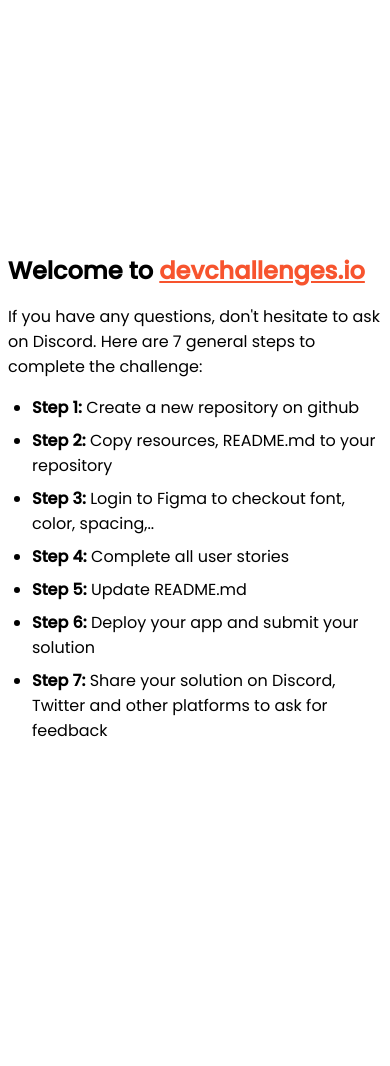
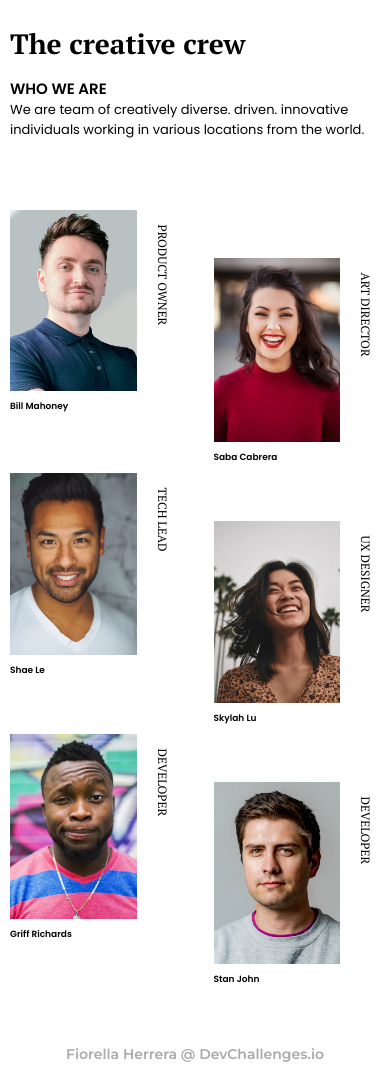
Before and after one commit to fio4/Mi-p-gina-de-equipo, a plain HTML site: page index.html in a window 390 px wide. Before the commit the page ends 844 px from the top, so only its background shows below. Drawn offline with Linux system fonts and the light colour scheme.

Commit message:
terminado

```diff
--- a/index.html
+++ b/index.html
@@ -1,95 +1,86 @@
 <!DOCTYPE html>
 <html lang="en">
-  <head>
-    <meta charset="utf-8" />
-    <meta
-      name="viewport"
-      content="width=device-width, initial-scale=1,
-  maximum-scale=5"
-    />
+<head>
+  <meta charset="UTF-8">
+  <meta name="viewport" content="width=device-width, initial-scale=1.0">
+  <link rel="stylesheet" href="style.css">
+  <link rel="preconnect" href="https://fonts.gstatic.com">
+<link href="https://fonts.googleapis.com/css2?family=Montserrat:wght@600&family=PT+Serif:wght@400;700&family=Poppins:wght@400;600&display=swap" rel="stylesheet">
+  <title>Mi Página de Equipo</title>
+</head>
+<body>
+  <section class="content-flex ">
+    <h3 class="letra-title">The creative crew</h3>
+    <div class="max-width">
+      <p class="letra-title-main">WHO WE ARE</p>
+      <p class="letra-text-main">We are team of creatively diverse. driven. innovative individuals working in various locations from the world.</p>
+    </div>
+  </section>
 
-    <link rel="icon" href="devchallenges.png" />
+  <section class="content-main">
+    <article class="content-img">
+      <div class="img-flex">
+        <img src="./photo1.png">
+        <div class="caja-text">
+          <p class="text-direction">PRODUCT OWNER</p>
+        </div>
+      </div>
+      <p class="letra-nombres">Bill Mahoney</p>
+    </article>
 
-    <link
-      rel="shortcut icon"
-      type="image/x-icon"
-      href="https://devchallenges.io/"
-    />
+    <article class="content-img">
+      <div class="img-flex">
+        <img src="./photo2.png">
+        <div class="caja-text">
+          <p class="text-direction">ART DIRECTOR</p>
+        </div>
+      </div>
+      <p class="letra-nombres">Saba Cabrera</p>
+    </article>
 
-    <link
-      href="https://fonts.googleapis.com/css2?family=Poppins:wght@400;500&display=swap"
-      rel="stylesheet"
-    />
+    <article class="content-img">
+      <div class="img-flex">
+        <img src="./photo3.png">
+        <div class="caja-text">
+          <p class="text-direction">TECH LEAD</p>
+        </div>
+      </div>
+      <p class="letra-nombres">Shae Le</p>
+    </article>
 
-    <title>Devchallenges</title>
+    <article class="content-img">
+      <div class="img-flex">
+        <img src="./photo4.png">
+        <div class="caja-text">
+          <p class="text-direction">UX DESIGNER</p>
+        </div>
+      </div>
+      <p class="letra-nombres">Skylah Lu</p>
+    </article>
 
-    <style>
-      body {
-        font-family: "Poppins", sans-serif;
-      }
+    <article class="content-img">
+      <div class="img-flex">
+        <img src="./photo5.png">
+        <div class="caja-text">
+          <p class="text-direction">DEVELOPER</p>
+        </div>
+      </div>
+      <p class="letra-nombres">Griff Richards</p>
+    </article>
 
-      ul {
-        padding-left: 24px;
-      }
+    <article class="content-img">
+      <div class="img-flex">
+        <img src="./photo6.png">
+        <div class="caja-text">
+         <p class="text-direction">DEVELOPER</p>
+        </div>
+      </div>
+      <p class="letra-nombres">Stan John</p>
+    </article>
 
-      li {
-        margin-bottom: 8px;
-      }
-
-      .welcome {
-        max-width: 800px;
-        margin: 0 auto;
-      }
-
-      .welcome-text {
-        margin-top: 30vh;
-        font-weight: 500;
-      }
-
-      .welcome-text p {
-        font-size: 1rem;
-        font-weight: 400;
-      }
-
-      .welcome-text h1 {
-        font-size: 1.5rem;
-      }
-
-      .welcome-text a {
-        color: #f7542e;
-      }
-    </style>
-  </head>
-  <body>
-    <div class="welcome">
-      <div class="welcome-text">
-        <h1>
-          Welcome to
-          <a href="https://devchallenges.io/" target="_blank"
-            >devchallenges.io</a
-          >
-        </h1>
-
-        <p>
-          If you have any questions, don't hesitate to ask on Discord. Here are
-          7 general steps to complete the challenge:
-        </p>
-      </div>
-
-      <ul>
-        <li><b>Step 1:</b> Create a new repository on github</li>
-        <li><b>Step 2:</b> Copy resources, README.md to your repository</li>
-        <li>
-          <b>Step 3:</b> Login to Figma to checkout font, color, spacing,..
-        </li>
-        <li><b>Step 4:</b> Complete all user stories</li>
-        <li><b>Step 5:</b> Update README.md</li>
-        <li><b>Step 6:</b> Deploy your app and submit your solution</li>
-        <li>
-          <b>Step 7:</b> Share your solution on Discord, Twitter and other
-          platforms to ask for feedback
-        </li>
-      </ul>
-    </div>
-  </body>
+  </section>
+  <footer>
+    <p class="footer">Fiorella Herrera @ DevChallenges.io</p>
+  </footer>
+</body>
 </html>
--- /dev/null
+++ b/style.css
@@ -0,0 +1,176 @@
+body{
+    margin: 0 auto;
+    max-width: 1100px;
+    padding: 0 45px;
+    min-width: 325px;
+}
+img{
+    max-width: 100%;
+}
+
+.content-flex{
+    display: flex;
+    justify-content: space-between;
+}
+.content-main{
+    display: flex;
+    justify-content: space-between;
+    flex-flow: row wrap;
+    margin-top: 70px;
+}
+
+.letra-title{
+    font-family: 'PT Serif';
+    font-weight: 700;
+    font-size: 36px;
+}
+
+.max-width{
+    max-width: 400px;
+}
+
+.letra-title-main{
+    font-family: 'Poppins';
+    font-weight: 600;
+    font-size: 18px;
+}
+
+.letra-text-main{
+    font-family: 'Poppins';
+    font-weight: 400;
+    font-size: 18px;
+    line-height: 27px;
+}
+
+.content-img{
+    max-width: 30%;
+
+}
+
+.caja-text{
+    width: 50px;
+    font-family: 'PT Serif';
+    font-weight: 400;
+    font-size: 12px;
+    padding-top: 20px;
+}
+
+.text-direction{
+    white-space: nowrap;
+    transform: rotate(90deg);
+}
+
+.letra-nombres{
+    font-family: 'Poppins';
+    font-weight: 600;
+    font-size: 18px;
+}
+.img-flex{
+    display: flex;
+    padding-right: 40px;
+
+}
+
+.footer{
+    font-family: 'Montserrat';
+    font-weight: 600;
+    font-size: 14px;
+    color: #A9A9A9;
+    text-align: center;
+    margin-top: 50px;
+}
+
+.content-img:nth-child(3n+2){
+    padding-top: 70px;
+}
+
+@media (max-width: 635px) {
+    .content-flex {
+        display: block;
+        justify-content: space-between;
+    }
+    .letra-nombres {
+        font-size: 12px;
+    }
+    .content-img {
+        max-width: 45%;
+    }
+    .content-img:nth-child(3n+2) {
+        padding-top: 48px;
+    }
+
+    .letra-title-main {
+        font-size: 15px;
+    }
+
+    .letra-text-main {
+        font-size: 15px;
+        line-height: 20px;
+    }
+    .content-img:nth-child(3n+2) {
+        padding-top: 0;
+    }
+    .content-img:nth-child(2n+2) {
+        padding-top: 48px;
+
+    }
+  }
+
+  @media (max-width: 392px){
+      body{
+          padding: 0 10px;
+      }
+
+    .letra-title {
+        font-size: 28px;
+        margin: 0 auto;
+        padding-top: 25px;
+    }
+
+    .letra-title-main {
+        font-size: 15px;
+        margin: 0 auto;
+        padding-top: 15px;
+    }
+
+    .letra-nombres {
+        font-size: 9px;
+    }
+
+    .letra-text-main {
+        font-size: 13px;
+        line-height: 20px;
+        margin: 0 auto;
+    }
+
+
+  }
+
+  @media (max-width: 325px){
+    .letra-title {
+        font-size: 25px;
+    }
+
+    .letra-text-main {
+        font-size: 11px;
+        line-height: 17px;
+    }
+
+    .caja-text {
+        width: 30px;
+        font-size: 8px;
+        margin: 0 auto;
+        padding-top: 6px;
+    }
+
+    .letra-nombres {
+        font-size: 9px;
+    }
+
+    .footer {
+        font-size: 8px;
+    }
+
+
+
+  }
```
Also changed, not shown: pasos.html (added, +95 -0 lines).
